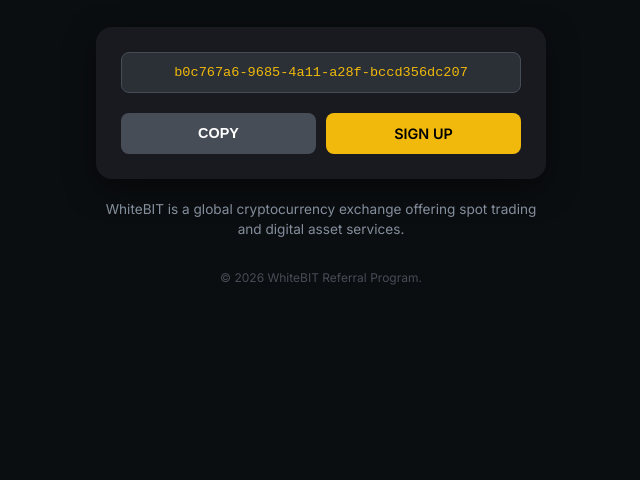
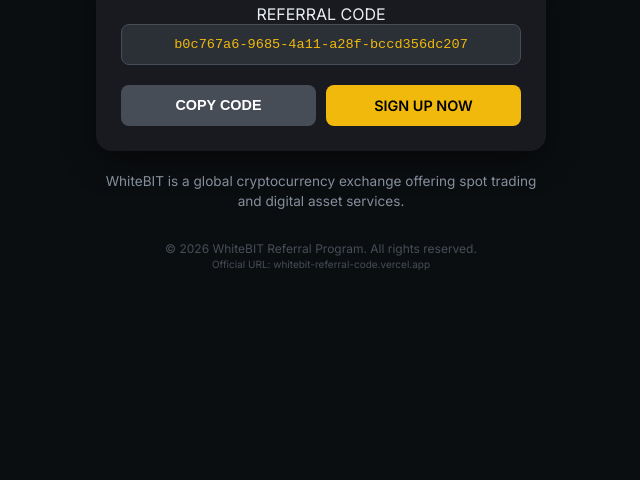
Before and after one commit to Mazeverse/whitebit-referral-code, a plain HTML site: page index.html in a window 1280 px wide. Shown: the part 320-800 px from the top of the page, without its empty margins (319-959 px from the left). Drawn offline with Linux system fonts and the light colour scheme.

Commit message:
Update index.html

```diff
--- a/index.html
+++ b/index.html
@@ -4,33 +4,52 @@
     <meta charset="UTF-8">
     <meta name="viewport" content="width=device-width, initial-scale=1.0">
     <title>WhiteBIT Referral Code 2026 | Invite Code & Sign Up</title>
+
+    <!-- SEO Meta Tags -->
     <meta name="description" content="WhiteBIT referral code and invite code. Copy the WhiteBIT referral code and sign up instantly to start trading on the exchange.">
+    <link rel="canonical" href="https://whitebit-referral-code.vercel.app/">
+
+    <!-- Open Graph / Facebook / Kakao -->
+    <meta property="og:type" content="website">
+    <meta property="og:url" content="https://whitebit-referral-code.vercel.app/">
+    <meta property="og:title" content="WhiteBIT Referral Code 2026">
+    <meta property="og:description" content="Get the best WhiteBIT invite code and start trading today.">
+
+    <!-- Verification Tags -->
     <meta name="google-site-verification" content="BtBII3918J1J9BnNiNfjVaPn0QXfIj5xoi1G_8qtFk4">
     <meta name="naver-site-verification" content="f28f86b7853e4f6704297b86d7def790b41e00e4">
+
     <link rel="stylesheet" href="style.css">
     <link href="https://fonts.googleapis.com/css2?family=Inter:wght@400;600;700&display=swap" rel="stylesheet">
 </head>
 <body>
     <div class="container">
         <header>
-            <img src="https://whitebit.com/images/logo/logo-short.svg" alt="WhiteBIT Logo" class="logo">
             <h1>WhiteBIT Referral Code</h1>
             <p class="subtitle">WhiteBIT Invite Code & Sign Up 2026</p>
         </header>
+
         <main>
             <div class="referral-box">
+                <div class="code-label">REFERRAL CODE</div>
                 <div class="code-display" id="referralCode">b0c767a6-9685-4a11-a28f-bccd356dc207</div>
                 <div class="button-group">
-                    <button onclick="copyToClipboard()" class="btn btn-copy" id="copyBtn">COPY</button>
-                    <a href="https://whitebit.com/referral/b0c767a6-9685-4a11-a28f-bccd356dc207" target="_blank" class="btn btn-signup">SIGN UP</a>
+                    <button onclick="copyToClipboard()" class="btn btn-copy" id="copyBtn">COPY CODE</button>
+                    <a href="https://whitebit.com/referral/b0c767a6-9685-4a11-a28f-bccd356dc207" target="_blank" class="btn btn-signup">SIGN UP NOW</a>
                 </div>
             </div>
+
             <section class="info-section">
                 <p>WhiteBIT is a global cryptocurrency exchange offering spot trading and digital asset services.</p>
             </section>
         </main>
-        <footer><p>&copy; 2026 WhiteBIT Referral Program.</p></footer>
+
+        <footer>
+            <p>&copy; 2026 WhiteBIT Referral Program. All rights reserved.</p>
+            <p><small>Official URL: whitebit-referral-code.vercel.app</small></p>
+        </footer>
     </div>
+
     <script src="script.js"></script>
 </body>
 </html>
```
